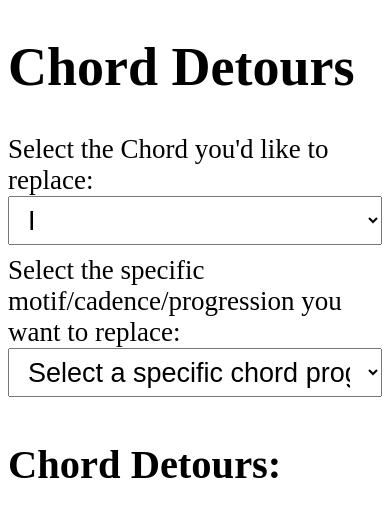
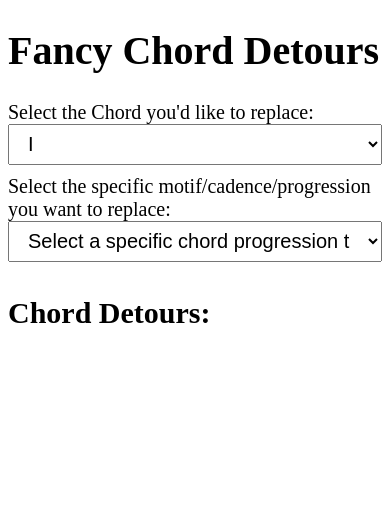
Before and after one commit to toddmccool/chord-detours, a plain HTML site: page index.html in a window 390 px wide. Drawn offline with Linux system fonts and the light colour scheme.

Commit message:
a little smaller and fancy for real

```diff
--- a/index.html
+++ b/index.html
@@ -16,10 +16,10 @@
       }
       @media screen and (max-width: 600px) {
         body {
-          font-size: 27px; /* Mid-size font for mobile */
+          font-size: 20px; /* Mid-size font for mobile */
         }
         select {
-          font-size: 27px; /* Mid-size font in dropdowns for mobile */
+          font-size: 20px; /* Mid-size font in dropdowns for mobile */
           padding: 7.5px 15px; /* Adjust padding for better touch interaction */
           width: 100%; /* Make dropdowns full-width */
         }
@@ -102,7 +102,7 @@
     </script>
   </head>
   <body>
-    <h1>Chord Detours</h1>
+    <h1>Fancy Chord Detours</h1>
     <label for="primaryChordDropdown"
       >Select the Chord you'd like to replace:</label
     >
```
